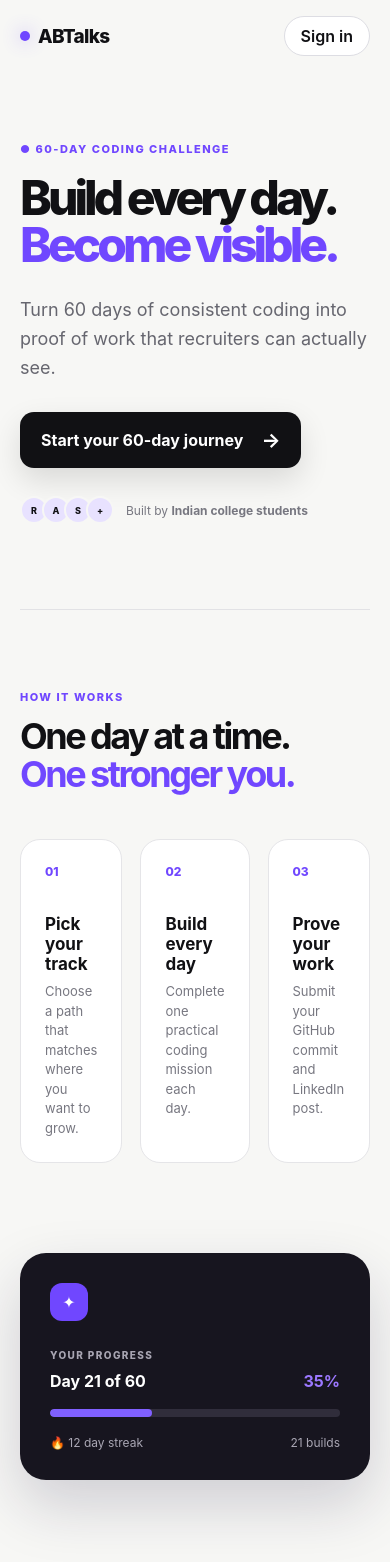
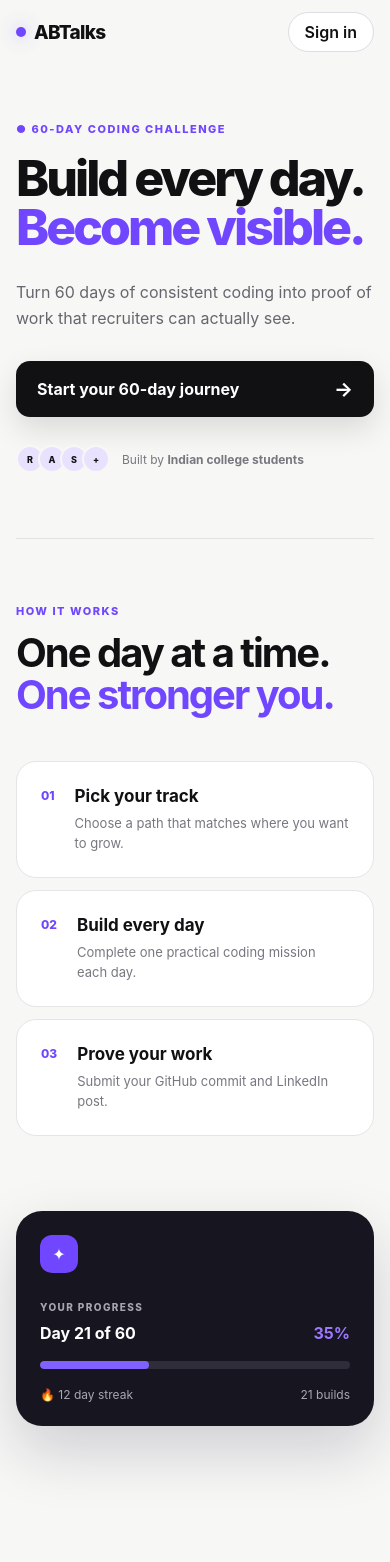
Before and after one commit to rahulpawar-21/abtalks-redesign, a React (Vite) app: page / in a window 390 px wide. Shown: the top 1562 px of the page. Built offline with nearby package versions, Linux system fonts and the light colour scheme.

Commit message:
Fix production CSS

```diff
--- a/src/App.css
+++ b/src/App.css
@@ -16,6 +16,8 @@ body {
 a {
   color: inherit;
 }
+
+/* APP */
 
 .app {
   max-width: 1180px;
@@ -74,6 +76,10 @@ a {
   font-size: 11px;
   font-weight: 800;
   letter-spacing: 1.5px;
+}
+
+.eyebrow span {
+  font-size: 9px;
 }
 
 .hero h1 {
@@ -533,7 +539,12 @@ footer {
   min-width: 45px;
   border-radius: 14px;
   background: #7047ff;
-  color: white
+  color: white;
+  display: grid;
+  place-items: center;
+  font-size: 20px;
+}
+
 /* DAY / PROOF SUBMISSION */
 
 .input-label {
@@ -554,13 +565,12 @@ footer {
   padding: 0 15px;
   font-size: 13px;
   outline: none;
-    transition: 0.2s ease;
+  box-sizing: border-box;
 }
 
 .proof-input:focus {
   border-color: #7047ff;
   background: white;
-    box-shadow: 0 0 0 4px rgba(112, 71, 255, 0.08);
 }
 
 .proof-input::placeholder {
@@ -572,3 +582,116 @@ footer {
   width: 100%;
   justify-content: space-between;
 }
+
+/* MOBILE */
+
+@media (max-width: 650px) {
+  .app {
+    padding: 0 16px;
+  }
+
+  .navbar {
+    height: 64px;
+  }
+
+  .hero {
+    padding: 58px 0 65px;
+  }
+
+  .hero h1 {
+    font-size: 50px;
+    letter-spacing: -3px;
+  }
+
+  .hero-text {
+    font-size: 16px;
+  }
+
+  .primary-btn {
+    width: 100%;
+    justify-content: space-between;
+  }
+
+  .journey {
+    padding: 65px 0;
+  }
+
+  .journey h2,
+  .final-cta h2 {
+    font-size: 40px;
+    letter-spacing: -2px;
+  }
+
+  .steps {
+    grid-template-columns: 1fr;
+    gap: 12px;
+  }
+
+  .step {
+    display: flex;
+    gap: 20px;
+  }
+
+  .step-number {
+    margin: 2px 0 0;
+  }
+
+  .proof-card {
+    padding: 24px;
+    margin-bottom: 65px;
+  }
+
+  footer {
+    display: block;
+  }
+
+  footer p {
+    margin-top: 10px;
+  }
+
+  .dashboard {
+    padding: 30px 16px 60px;
+  }
+
+  .dashboard-header {
+    display: block;
+  }
+
+  .back-link {
+    display: inline-block;
+    margin-top: 18px;
+  }
+
+  .streak-card,
+  .progress-card,
+  .today-card,
+  .recovery-card {
+    padding: 22px;
+    border-radius: 20px;
+  }
+
+  .streak-number {
+    font-size: 50px;
+  }
+
+  .achievement-grid {
+    grid-template-columns: 1fr;
+  }
+
+  .today-top {
+    display: block;
+  }
+
+  .day-badge {
+    display: inline-block;
+    margin-top: 12px;
+  }
+
+  .mission-button {
+    width: 100%;
+  }
+
+  .recovery-card {
+    align-items: flex-start;
+  }
+}
```
Lines whose indentation alone changed are shown as unchanged.
